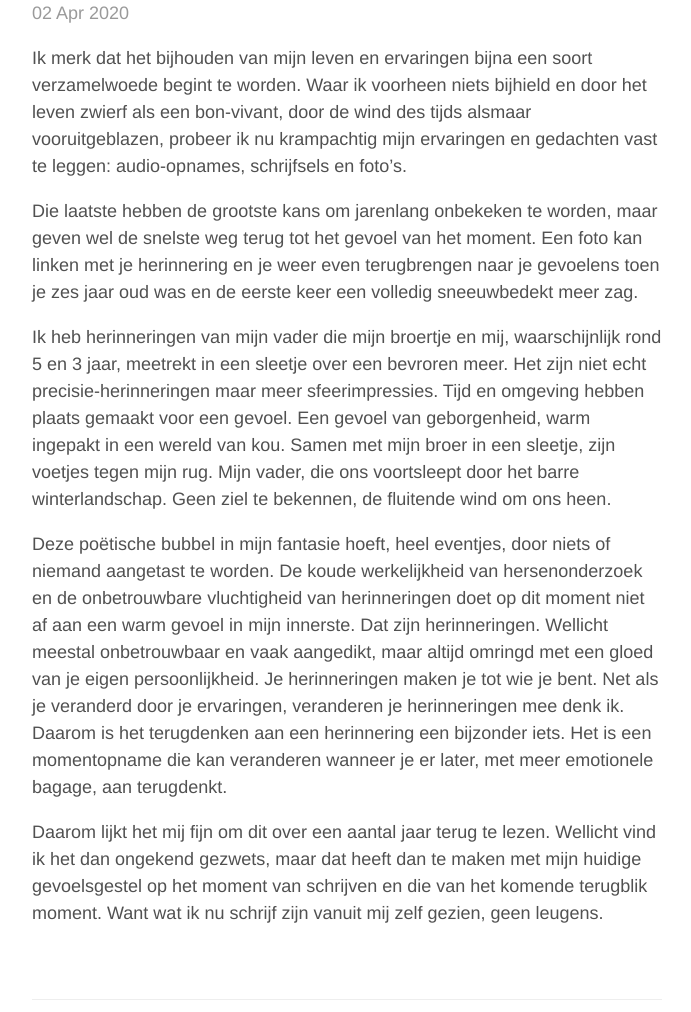
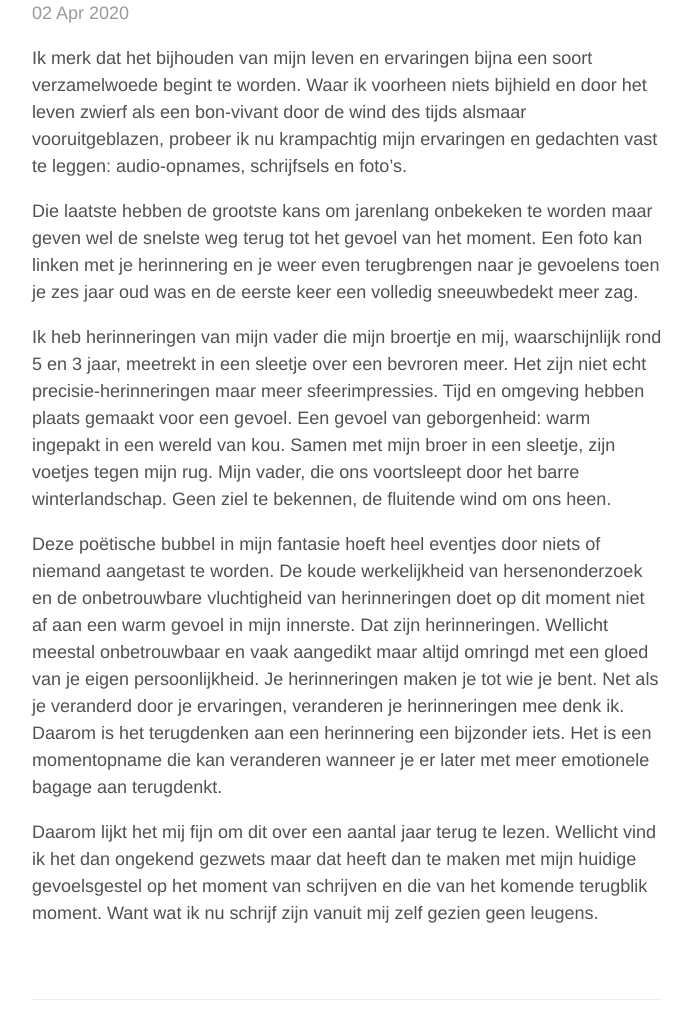
Before and after one commit to lassebenni/betergezegd, a Jekyll site: the page built from _posts/2020-04-02-herinneringen.md, in a window 1280 px wide. Shown: the part 163-1175 px from the top of the page, without its empty margins (293-984 px from the left). Built offline with Jekyll 4.4.1, drawn with Linux system fonts in a browser that asks for light colours.

Commit message:
improvements

```diff
--- a/_posts/2020-04-02-herinneringen.md
+++ b/_posts/2020-04-02-herinneringen.md
@@ -3,12 +3,12 @@ layout: post
 title: Herinneringen met een warme gloed
 ---
 
-Ik merk dat het bijhouden van mijn leven en ervaringen bijna een soort verzamelwoede begint te worden. Waar ik voorheen niets bijhield en door het leven zwierf als een bon-vivant, door de wind des tijds alsmaar vooruitgeblazen, probeer ik nu krampachtig mijn ervaringen en gedachten vast te leggen: audio-opnames, schrijfsels en foto's.
+Ik merk dat het bijhouden van mijn leven en ervaringen bijna een soort verzamelwoede begint te worden. Waar ik voorheen niets bijhield en door het leven zwierf als een bon-vivant door de wind des tijds alsmaar vooruitgeblazen, probeer ik nu krampachtig mijn ervaringen en gedachten vast te leggen: audio-opnames, schrijfsels en foto's.
 
-Die laatste hebben de grootste kans om jarenlang onbekeken te worden, maar geven wel de snelste weg terug tot het gevoel van het moment. Een foto kan linken met je herinnering en je weer even terugbrengen naar je gevoelens toen je zes jaar oud was en de eerste keer een volledig sneeuwbedekt meer zag.
+Die laatste hebben de grootste kans om jarenlang onbekeken te worden maar geven wel de snelste weg terug tot het gevoel van het moment. Een foto kan linken met je herinnering en je weer even terugbrengen naar je gevoelens toen je zes jaar oud was en de eerste keer een volledig sneeuwbedekt meer zag.
 
-Ik heb herinneringen van mijn vader die mijn broertje en mij, waarschijnlijk rond 5 en 3 jaar, meetrekt in een sleetje over een bevroren meer. Het zijn niet echt precisie-herinneringen maar meer sfeerimpressies. Tijd en omgeving hebben plaats gemaakt voor een gevoel. Een gevoel van geborgenheid, warm ingepakt in een wereld van kou. Samen met mijn broer in een sleetje, zijn voetjes tegen mijn rug. Mijn vader, die ons voortsleept door het barre winterlandschap. Geen ziel te bekennen, de fluitende wind om ons heen.
+Ik heb herinneringen van mijn vader die mijn broertje en mij, waarschijnlijk rond 5 en 3 jaar, meetrekt in een sleetje over een bevroren meer. Het zijn niet echt precisie-herinneringen maar meer sfeerimpressies. Tijd en omgeving hebben plaats gemaakt voor een gevoel. Een gevoel van geborgenheid: warm ingepakt in een wereld van kou. Samen met mijn broer in een sleetje, zijn voetjes tegen mijn rug. Mijn vader, die ons voortsleept door het barre winterlandschap. Geen ziel te bekennen, de fluitende wind om ons heen.
 
-Deze poëtische bubbel in mijn fantasie hoeft, heel eventjes, door niets of niemand aangetast te worden. De koude werkelijkheid van hersenonderzoek en de onbetrouwbare vluchtigheid van herinneringen doet op dit moment niet af aan een warm gevoel in mijn innerste. Dat zijn herinneringen. Wellicht meestal onbetrouwbaar en vaak aangedikt, maar altijd omringd met een gloed van je eigen persoonlijkheid. Je herinneringen maken je tot wie je bent. Net als je veranderd door je ervaringen, veranderen je herinneringen mee denk ik. Daarom is het terugdenken aan een herinnering een bijzonder iets. Het is een momentopname die kan veranderen wanneer je er later, met meer emotionele bagage, aan terugdenkt.
+Deze poëtische bubbel in mijn fantasie hoeft heel eventjes door niets of niemand aangetast te worden. De koude werkelijkheid van hersenonderzoek en de onbetrouwbare vluchtigheid van herinneringen doet op dit moment niet af aan een warm gevoel in mijn innerste. Dat zijn herinneringen. Wellicht meestal onbetrouwbaar en vaak aangedikt maar altijd omringd met een gloed van je eigen persoonlijkheid. Je herinneringen maken je tot wie je bent. Net als je veranderd door je ervaringen, veranderen je herinneringen mee denk ik. Daarom is het terugdenken aan een herinnering een bijzonder iets. Het is een momentopname die kan veranderen wanneer je er later met meer emotionele bagage aan terugdenkt.
 
-Daarom lijkt het mij fijn om dit over een aantal jaar terug te lezen. Wellicht vind ik het dan ongekend gezwets, maar dat heeft dan te maken met mijn huidige gevoelsgestel op het moment van schrijven en die van het komende terugblik moment. Want wat ik nu schrijf zijn vanuit mij zelf gezien, geen leugens.
+Daarom lijkt het mij fijn om dit over een aantal jaar terug te lezen. Wellicht vind ik het dan ongekend gezwets maar dat heeft dan te maken met mijn huidige gevoelsgestel op het moment van schrijven en die van het komende terugblik moment. Want wat ik nu schrijf zijn vanuit mij zelf gezien geen leugens.
```
